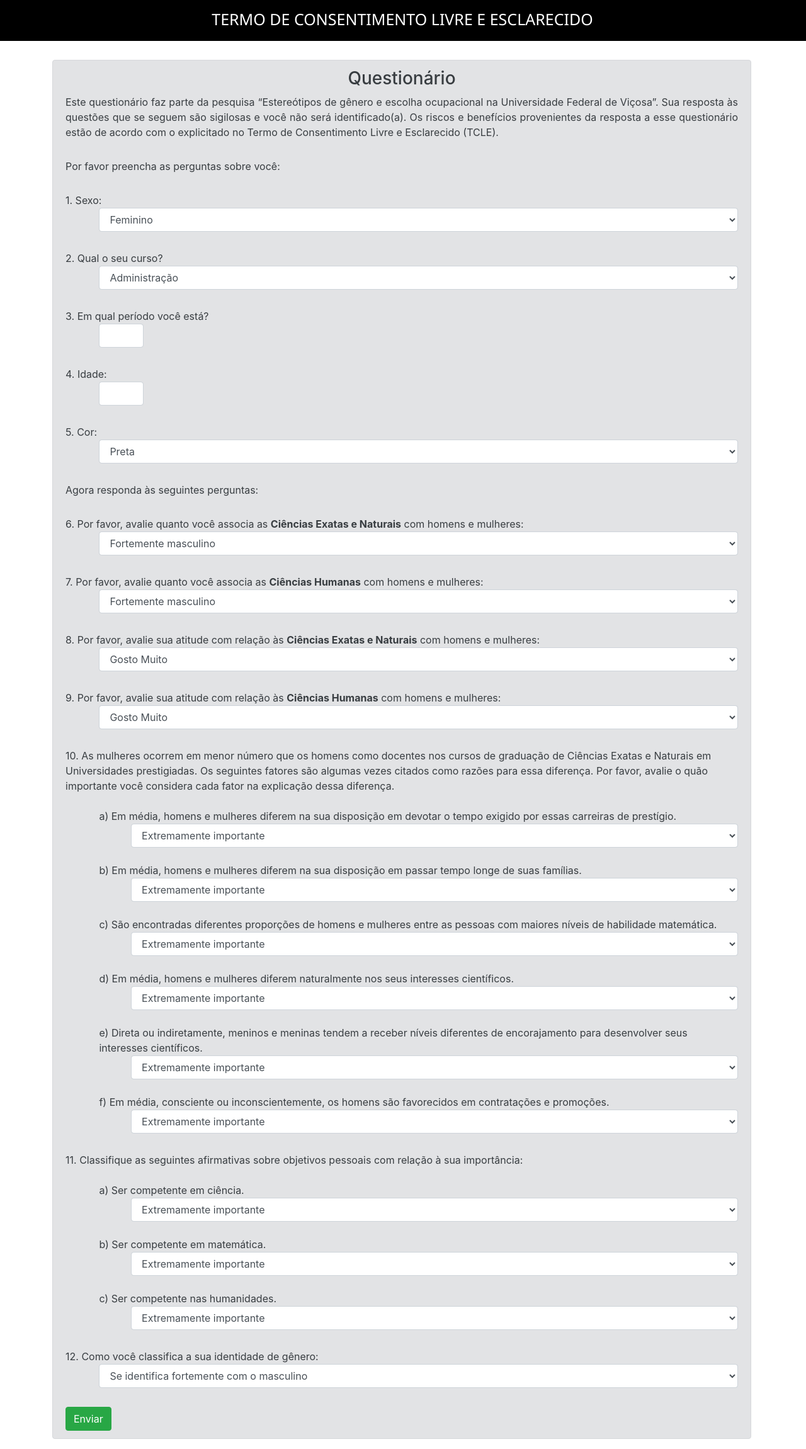
After one commit to thiagofp0/IAT, a PHP site: page /php/explicito.php in a window 1280 px wide. The commit adds this page. Shown: the whole page at 63% size. Run offline with PHP 8.4, Linux system fonts and the light colour scheme; the visitor is signed in with stand-in values (Sample User, id 1); data comes from the database, SQL or seed files in the repository.

Commit message:
Questionario explicito pronto

```diff
--- a/css/principal.css
+++ b/css/principal.css
@@ -30,6 +30,19 @@
     margin-bottom: 30px;
 }
 
+.textQuestion{
+    text-align: left;
+    margin-bottom: 30px;
+    }
+
+.textQuestion label{
+    font-family: -apple-system, BlinkMacSystemFont, 'Segoe UI', Roboto, Oxygen, Ubuntu, Cantarell, 'Open Sans', 'Helvetica Neue', sans-serif !important;
+}
+
+.textQuestionAns{
+    margin-left:5%;
+}
+
 #divis{
     margin-top: 35px;
 }
--- a/php/conexao.php
+++ b/php/conexao.php
@@ -1,4 +1,4 @@
 <?php
 		$conexao = mysqli_connect("localhost", "root", "","iat");
-
+		$conexao->set_charset("utf8")
 ?>
--- /dev/null
+++ b/php/explicito.php
@@ -0,0 +1,313 @@
+<?php
+    include_once("conexao.php");
+
+    session_start();
+
+    $tcle = $_SESSION['tcle'];
+?>
+
+<!DOCTYPE html>
+<html>
+<head>
+    <meta charset="UTF-8">
+    <title>Início</title>
+    <link rel="stylesheet" href="../css/bootstrap.css">
+    <link rel="stylesheet" href="../css/button.css">
+    <link rel="stylesheet" href="../css/index_php.css">
+    <link rel="stylesheet" href="../css/style.css">
+    <link rel="stylesheet" href="../css/style_table.css">
+    <link rel="stylesheet" href="../css/principal.css">
+</head>
+<body class="bg">
+    <section class="cabecalho">
+        <h1 id="titulo">TERMO DE CONSENTIMENTO LIVRE E ESCLARECIDO</h1>
+    </section>
+    <div class="container">
+        <div class="alert alert-secondary">
+            <h3 class="text-center">Questionário</h3>
+            <div class="textTCLE">
+                Este questionário faz parte da pesquisa “Estereótipos de gênero e escolha ocupacional na
+                Universidade Federal de Viçosa”. Sua resposta às questões que se seguem são sigilosas e você
+                não será identificado(a). Os riscos e benefícios provenientes da resposta a esse questionário
+                estão de acordo com o explicitado no Termo de Consentimento Livre e Esclarecido (TCLE).
+            </div>
+            <div class="textTCLE">
+                Por favor preencha as perguntas sobre você:
+            </div>
+            <form action="explicitoDao.php" method="POST">
+                <div class="textQuestion">
+                    1. Sexo:
+                    <div class="textQuestionAns">
+                        <select name = "sexo" class="form-control">
+                            <option value="0"> Feminino </option>
+                            <option value="1"> Masculino </option>
+                        </select>
+                    </div>
+                </div>
+
+                <div class="textQuestion">
+                    2. Qual o seu curso?
+                    <div class="textQuestionAns">
+                        <select name = "curso" class="form-control">
+                            <?php
+
+                                $sql = "SELECT * FROM curso ORDER BY nome;";
+                                $resultado = mysqli_query($conexao,$sql);
+
+                                if($resultado){
+                                    while($obj = $resultado->fetch_object()){
+                                        echo "<option value = '$obj->id'> $obj->nome </option>";
+                                    }
+                                }
+                                echo "<option value = 'NULL'> Não sou estudante da universidade </option>"
+                            ?>
+                        </select>
+                    </div>
+                </div>
+
+                <div class="textQuestion">
+                    3. Em qual período você está?
+                    <div class="textQuestionAns">
+                        <input class="form-control" type="number" name="periodo" min="1" step="1" style="max-width:7%; text-align:right; font-family:arial !important;"/>
+                    </div>
+                </div>
+
+                <div class="textQuestion">
+                    4. Idade:
+                    <div class="textQuestionAns">
+                        <input class="form-control" type="number" name="idade" min="0" step="1" style="max-width:7%; text-align:right; font-family:arial !important;"/>
+                    </div>
+                </div>
+
+                <div class="textQuestion">
+                    5. Cor:
+                    <div class="textQuestionAns">
+                        <select name = "cor" class="form-control">
+                            <option value="Preta"> Preta </option>
+                            <option value="Branca"> Branca </option>
+                            <option value="Parda"> Parda </option>
+                            <option value="Amarela">Amarela </option>
+                            <option value="Indígena"> Indígena </option>
+                            <option value="Outra"> Outra </option>
+                        </select>
+                    </div>
+                </div>
+                <div class="textTCLE">
+                    Agora responda às seguintes perguntas:
+                </div>
+
+                <div class="textQuestion">
+                    6. Por favor, avalie quanto você associa as <b>Ciências Exatas e Naturais</b> com homens e mulheres:
+                    <div class="textQuestionAns">
+                        <select name = "q6" class="form-control">
+                            <option value="Fortemente masculino"> Fortemente masculino </option>
+                            <option value="Moderadamente masculino"> Moderadamente masculino </option>
+                            <option value="Ligeiramente masculino"> Ligeiramente masculino </option>
+                            <option value="Nem masculino nem feminino">Nem masculino nem feminino </option>
+                            <option value="Ligeiramente feminino"> Ligeiramente feminino </option>
+                            <option value="Moderadamente feminino"> Moderadamente feminino </option>
+                            <option value="Fortemente feminino"> Fortemente feminino </option>
+                        </select>
+                    </div>
+                </div>
+
+                <div class="textQuestion">
+                    7. Por favor, avalie quanto você associa as <b>Ciências Humanas</b> com homens e mulheres:
+                    <div class="textQuestionAns">
+                        <select name = "q7" class="form-control">
+                            <option value="Fortemente masculino"> Fortemente masculino </option>
+                            <option value="Moderadamente masculino"> Moderadamente masculino </option>
+                            <option value="Ligeiramente masculino"> Ligeiramente masculino </option>
+                            <option value="Nem masculino nem feminino">Nem masculino nem feminino </option>
+                            <option value="Ligeiramente feminino"> Ligeiramente feminino </option>
+                            <option value="Moderadamente feminino"> Moderadamente feminino </option>
+                            <option value="Fortemente feminino"> Fortemente feminino </option>
+                        </select>
+                    </div>
+                </div>
+
+                <div class="textQuestion">
+                    8. Por favor, avalie sua atitude com relação às <b>Ciências Exatas e Naturais</b> com homens e mulheres:
+                    <div class="textQuestionAns">
+                        <select name = "q8" class="form-control">
+                            <option value="Gosto Muito"> Gosto Muito </option>
+                            <option value="Gosto"> Gosto </option>
+                            <option value="Não gosto nem desgosto"> Não gosto nem desgosto </option>
+                            <option value="Desgosto">Desgosto </option>
+                            <option value="Desgosto muito"> Desgosto muito </option>
+                        </select>
+                    </div>
+                </div>
+
+                <div class="textQuestion">
+                    9. Por favor, avalie sua atitude com relação às <b>Ciências Humanas</b> com homens e mulheres:
+                    <div class="textQuestionAns">
+                        <select name = "q9" class="form-control">
+                            <option value="Gosto Muito"> Gosto Muito </option>
+                            <option value="Gosto"> Gosto </option>
+                            <option value="Não gosto nem desgosto"> Não gosto nem desgosto </option>
+                            <option value="Desgosto">Desgosto </option>
+                            <option value="Desgosto muito"> Desgosto muito </option>
+                        </select>
+                    </div>
+                </div>
+
+                <div class="textQuestion">
+                    10. As mulheres ocorrem em menor número que os homens como docentes nos cursos de
+    graduação de Ciências Exatas e Naturais em Universidades prestigiadas. Os seguintes
+    fatores são algumas vezes citados como razões para essa diferença. Por favor, avalie o
+    quão importante você considera cada fator na explicação dessa diferença. <br><br>
+
+                    <div class="textQuestionAns">
+                        a) Em média, homens e mulheres diferem na sua disposição em devotar o tempo
+    exigido por essas carreiras de prestígio.
+                        <div class="textQuestionAns">
+                            <select name = "q10a" class="form-control">
+                                <option value="Extremamente importante"> Extremamente importante </option>
+                                <option value="Muito Importante"> Muito Importante </option>
+                                <option value="Um pouco importante"> Um pouco importante </option>
+                                <option value="Ligeiramente importante">Ligeiramente importante </option>
+                                <option value="Sem importância"> Sem importância </option>
+                            </select>
+                        </div>
+                    </div>
+                    <br>
+                    <div class="textQuestionAns">
+                        b) Em média, homens e mulheres diferem na sua disposição em passar tempo longe
+    de suas famílias.
+                        <div class="textQuestionAns">
+                            <select name = "q10b" class="form-control">
+                                <option value="Extremamente importante"> Extremamente importante </option>
+                                <option value="Muito Importante"> Muito Importante </option>
+                                <option value="Um pouco importante"> Um pouco importante </option>
+                                <option value="Ligeiramente importante">Ligeiramente importante </option>
+                                <option value="Sem importância"> Sem importância </option>
+                            </select>
+                        </div>
+                    </div>
+                    <br>
+                    <div class="textQuestionAns">
+                        c) São encontradas diferentes proporções de homens e mulheres entre as pessoas
+com maiores níveis de habilidade matemática.
+                        <div class="textQuestionAns">
+                            <select name = "q10c" class="form-control">
+                                <option value="Extremamente importante"> Extremamente importante </option>
+                                <option value="Muito Importante"> Muito Importante </option>
+                                <option value="Um pouco importante"> Um pouco importante </option>
+                                <option value="Ligeiramente importante">Ligeiramente importante </option>
+                                <option value="Sem importância"> Sem importância </option>
+                            </select>
+                        </div>
+                    </div>
+                    <br>
+                    <div class="textQuestionAns">
+                        d) Em média, homens e mulheres diferem naturalmente nos seus interesses
+científicos.
+                        <div class="textQuestionAns">
+                            <select name = "q10d" class="form-control">
+                                <option value="Extremamente importante"> Extremamente importante </option>
+                                <option value="Muito Importante"> Muito Importante </option>
+                                <option value="Um pouco importante"> Um pouco importante </option>
+                                <option value="Ligeiramente importante">Ligeiramente importante </option>
+                                <option value="Sem importância"> Sem importância </option>
+                            </select>
+                        </div>
+                    </div>
+                    <br>
+                    <div class="textQuestionAns">
+                        e) Direta ou indiretamente, meninos e meninas tendem a receber níveis diferentes de
+encorajamento para desenvolver seus interesses científicos.
+                        <div class="textQuestionAns">
+                            <select name = "q10e" class="form-control">
+                                <option value="Extremamente importante"> Extremamente importante </option>
+                                <option value="Muito Importante"> Muito Importante </option>
+                                <option value="Um pouco importante"> Um pouco importante </option>
+                                <option value="Ligeiramente importante">Ligeiramente importante </option>
+                                <option value="Sem importância"> Sem importância </option>
+                            </select>
+                        </div>
+                    </div>
+                    <br>
+                    <div class="textQuestionAns">
+                        f) Em média, consciente ou inconscientemente, os homens são favorecidos em
+contratações e promoções.
+                        <div class="textQuestionAns">
+                            <select name = "q10f" class="form-control">
+                                <option value="Extremamente importante"> Extremamente importante </option>
+                                <option value="Muito Importante"> Muito Importante </option>
+                                <option value="Um pouco importante"> Um pouco importante </option>
+                                <option value="Ligeiramente importante">Ligeiramente importante </option>
+                                <option value="Sem importância"> Sem importância </option>
+                            </select>
+                        </div>
+                    </div>
+                </div>
+
+                <div class="textQuestion">
+                11. Classifique as seguintes afirmativas sobre objetivos pessoais com relação à sua
+importância: <br><br>
+
+                    <div class="textQuestionAns">
+                        a) Ser competente em ciência.
+                        <div class="textQuestionAns">
+                            <select name = "q11a" class="form-control">
+                                <option value="Extremamente importante"> Extremamente importante </option>
+                                <option value="Muito Importante"> Muito Importante </option>
+                                <option value="Um pouco importante"> Um pouco importante </option>
+                                <option value="Ligeiramente importante">Ligeiramente importante </option>
+                                <option value="Sem importância"> Sem importância </option>
+                            </select>
+                        </div>
+                    </div>
+                    <br>
+                    <div class="textQuestionAns">
+                        b) Ser competente em matemática.
+                        <div class="textQuestionAns">
+                            <select name = "q11b" class="form-control">
+                                <option value="Extremamente importante"> Extremamente importante </option>
+                                <option value="Muito Importante"> Muito Importante </option>
+                                <option value="Um pouco importante"> Um pouco importante </option>
+                                <option value="Ligeiramente importante">Ligeiramente importante </option>
+                                <option value="Sem importância"> Sem importância </option>
+                            </select>
+                        </div>
+                    </div>
+                    <br>
+                    <div class="textQuestionAns">
+                        c) Ser competente nas humanidades.
+                        <div class="textQuestionAns">
+                            <select name = "q11c" class="form-control">
+                                <option value="Extremamente importante"> Extremamente importante </option>
+                                <option value="Muito Importante"> Muito Importante </option>
+                                <option value="Um pouco importante"> Um pouco importante </option>
+                                <option value="Ligeiramente importante">Ligeiramente importante </option>
+                                <option value="Sem importância"> Sem importância </option>
+                            </select>
+                        </div>
+                    </div>
+                </div>
+
+                <div class="textQuestion">
+                    12. Como você classifica a sua identidade de gênero:
+                    <div class="textQuestionAns">
+                        <select name = "genero" class="form-control">
+                            <option value="Se identifica fortemente com o masculino"> Se identifica fortemente com o masculino </option>
+                            <option value="Se identifica moderadamente com o masculino"> Se identifica moderadamente com o masculino </option>
+                            <option value="Se identifica levemente com o masculino"> Se identifica levemente com o masculino </option>
+                            <option value="Sem diferenças na identificação com o masculino e o feminino"> Sem diferenças na identificação com o masculino e o feminino </option>
+                            <option value="Se identifica levemente com o feminino">Se identifica levemente com o feminino </option>
+                            <option value="Se identifica moderadamente com o feminino">Se identifica moderadamente com o feminino </option>
+                            <option value="Se identifica fortemente com o feminino">Se identifica fortemente com o feminino </option>
+                        </select>
+                    </div>
+                </div>
+
+                <div>
+                    <button type="submit" class="btn btn-success" name="action">Enviar</button>
+                </div>
+            </form>
+        </div>
+    </div>
+    <script src="../js/bootstrap.js"></script>
+</body>
+</html>
```
Also changed, not shown: php/explicitoDao.php (added, +34 -0 lines), php/tcleDao.php (+8 -0 lines).
